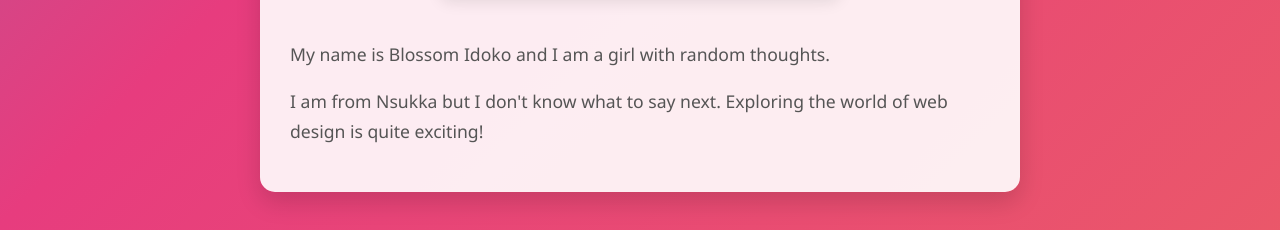
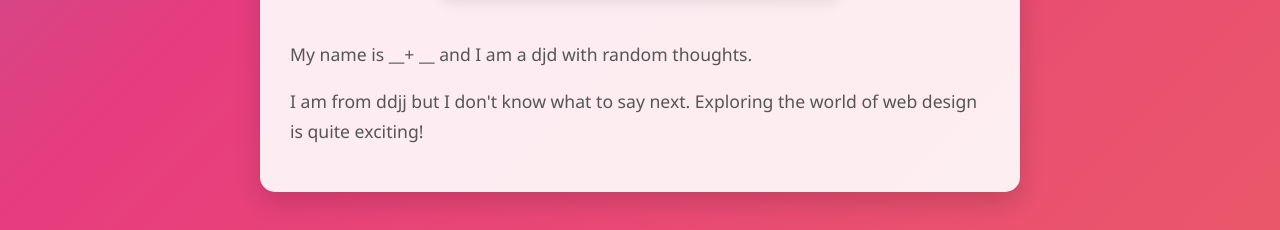
Before and after one commit to blobby001/sample-site, a plain HTML site: page germ.html in a window 1280 px wide. Shown: the part 570-800 px from the top of the page. Drawn offline with Linux system fonts and the light colour scheme.

Commit message:
Update germ.html

```diff
--- a/germ.html
+++ b/germ.html
@@ -126,8 +126,8 @@
 
     <div class="content-container">
         <img src="https://images.unsplash.com/photo-1726137569914-ae2ad1c634f6?w=800&auto=format&fit=crop&q=60&ixlib=rb-4.1.0&ixid=M3wxMjA3fDF8MHxmZWF0dXJlZC1waG90b3MtZmVlZHwxfHx8ZW58MHx8fHx8" alt="A scenic view from Unsplash" />
-        <p>My name is Blossom Idoko and I am a girl with random thoughts.</p>
-        <p>I am from Nsukka but I don't know what to say next. Exploring the world of web design is quite exciting!</p>
+        <p>My name is __+ __ and I am a djd with random thoughts.</p>
+        <p>I am from ddjj but I don't know what to say next. Exploring the world of web design is quite exciting!</p>
     </div>
 </body>
 </html>
```
